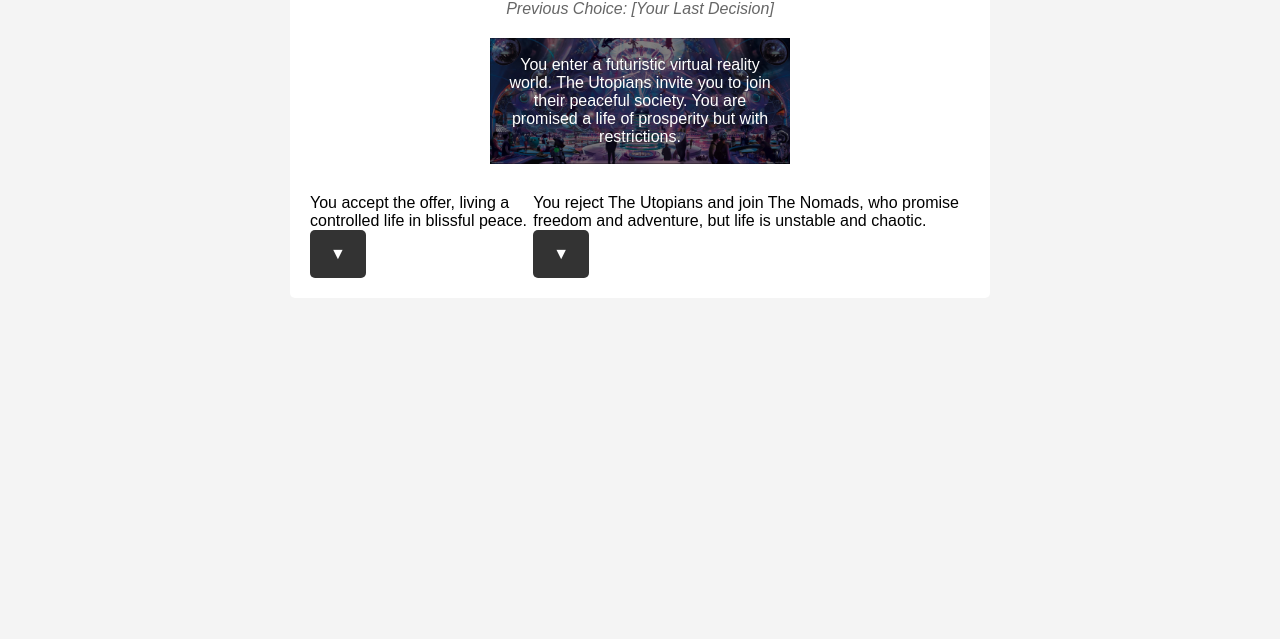
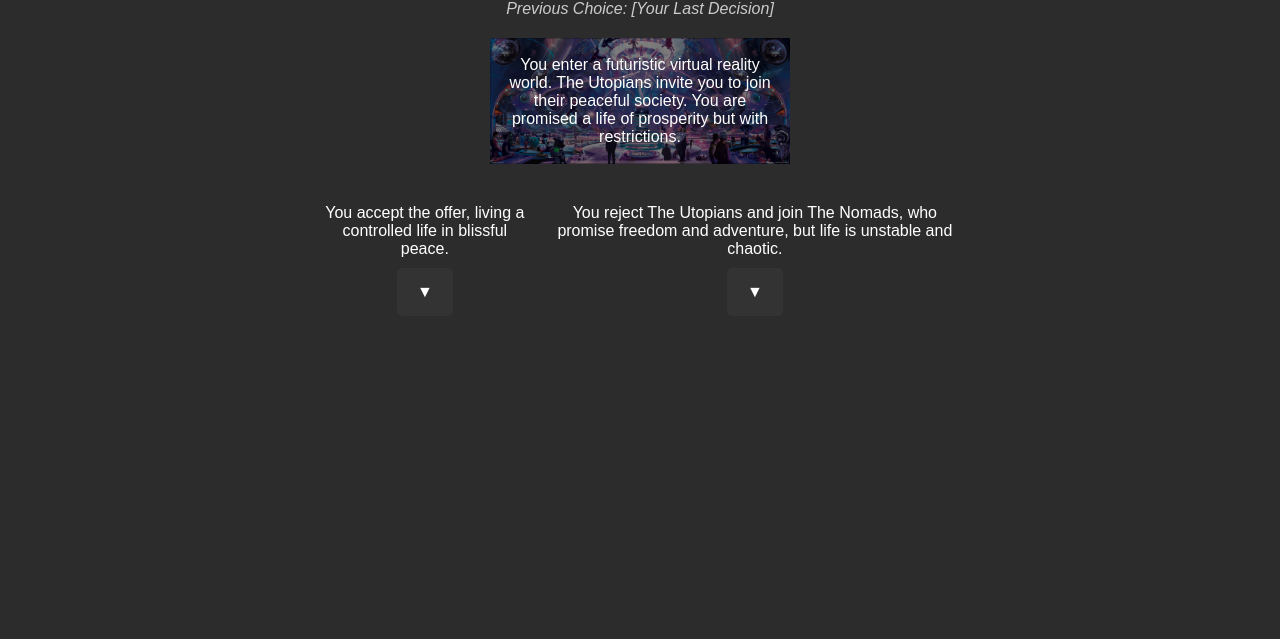
Before and after one commit to stephburg05-napier/coursework-test, a plain HTML site: page 2050/2050-page.html in a window 1280 px wide. Shown: the part 161-800 px from the top of the page. Drawn offline with Linux system fonts and the light colour scheme.

Commit message:
fixing colours

```diff
--- a/2050/2050-page.html
+++ b/2050/2050-page.html
@@ -7,7 +7,9 @@
   <!-- Link to the 2050-specific CSS file -->
   <link rel="stylesheet" href="scenario-style.css">
 </head>
-<body>
+
+<!-- 1) Call retrieveLastDecision() when the page loads -->
+<body onload="retrieveLastDecision()">
   <!-- Header / Navigation Bar -->
   <header>
     <nav class="navbar">
@@ -29,6 +31,7 @@
     <section class="scenario-header">
       <h2 id="year-time">2050</h2>
       <h3 id="adventure-title">Virtual Reality Escape</h3>
+      <!-- 2) This will be dynamically updated by retrieveLastDecision() -->
       <p class="previous-choice">Previous Choice: [Your Last Decision]</p>
     </section>
 
--- a/2050/scenario-script.js
+++ b/2050/scenario-script.js
@@ -7,18 +7,31 @@ hamburgerBtn.addEventListener("click", () => {
   navLinks.classList.toggle("show");
 });
 
-// Example event listeners for choice buttons
+// 1) Retrieve and display the last clicked decision
+function retrieveLastDecision() {
+  const lastDecision = localStorage.getItem('lastDecision');
+  if (lastDecision) {
+    document.querySelector('.previous-choice').textContent = `Previous Choice: ${lastDecision}`;
+  }
+}
+
+// 2) Attach event listeners for the choice buttons
 const choice1Btn = document.getElementById("choice1Btn");
 const choice2Btn = document.getElementById("choice2Btn");
 
 choice1Btn.addEventListener("click", () => {
   alert("You chose Choice 1!");
-  // Optionally, redirect or load the next scenario:
-  // window.location.href = "2050-choice1.html";
+  // (Optional) Store this new decision in localStorage
+  localStorage.setItem('lastDecision', 'Choice 1 (Accepted VR Offer)');
+  // window.location.href = "2050-choice1.html"; // if you have a follow-up page
 });
 
 choice2Btn.addEventListener("click", () => {
   alert("You chose Choice 2!");
-  // Optionally, redirect or load the next scenario:
-  // window.location.href = "2050-choice2.html";
+  // (Optional) Store this new decision in localStorage
+  localStorage.setItem('lastDecision', 'Choice 2 (Joined The Nomads)');
+  // window.location.href = "2050-choice2.html"; // if you have a follow-up page
 });
+
+// 3) Option A: Call retrieveLastDecision() once the DOM is loaded
+document.addEventListener('DOMContentLoaded', retrieveLastDecision);
--- a/2050/scenario-style.css
+++ b/2050/scenario-style.css
@@ -7,7 +7,8 @@
 
 body {
   font-family: Arial, sans-serif;
-  background-color: #f4f4f4;
+  background-color: #2c2c2c;  /* Single, unified background color */
+  color: #fff;                /* Default text color for good contrast */
 }
 
 /* NAVIGATION BAR */
@@ -71,9 +72,9 @@ body {
 main {
   max-width: 700px;
   margin: 20px auto;
-  background: #fff;
+  background: transparent; /* Remove the white background */
   padding: 20px;
-  border-radius: 5px;
+  border-radius: 0;
 }
 
 /* Scenario Header */
@@ -95,7 +96,7 @@ main {
 
 .previous-choice {
   font-style: italic;
-  color: #666;
+  color: #ccc;  /* Light grey for readability on dark background */
 }
 
 /* Description Area */
@@ -140,7 +141,7 @@ main {
 .scenario-description {
   font-size: 16px;
   line-height: 1.5;
-  color: #333;
+  color: #fff;
   max-width: 500px;
   margin: 0 auto;
 }
@@ -152,6 +153,15 @@ main {
   margin-top: 30px;
 }
 
+/* Each choice container to center text and button */
+.choice {
+  display: flex;
+  flex-direction: column;
+  align-items: center;
+  text-align: center;
+  margin: 10px;
+}
+
 .choice-button {
   background-color: #333;
   color: #fff;
@@ -160,6 +170,7 @@ main {
   cursor: pointer;
   font-size: 16px;
   border-radius: 5px;
+  margin-top: 10px; /* Spacing between text and button */
 }
 
 .choice-button:hover {
```
Also changed, not shown: index.html (+15 -3 lines). Lines whose indentation alone changed are shown as unchanged.
